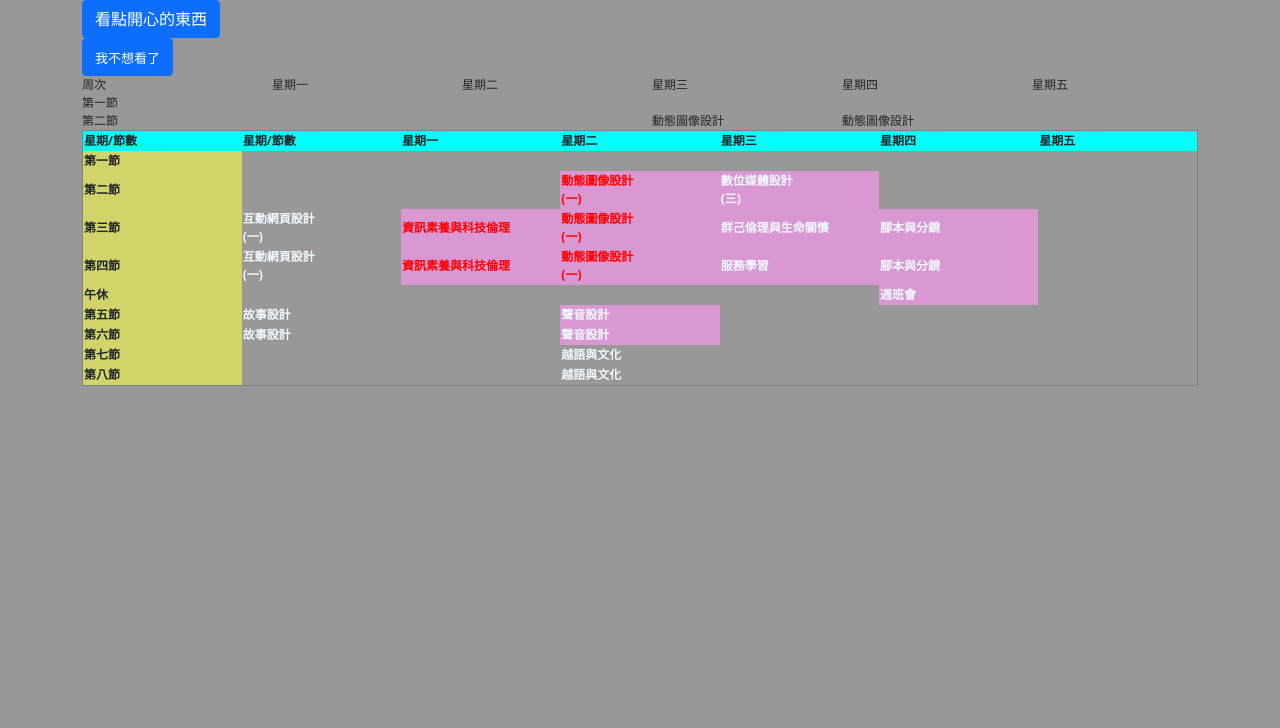
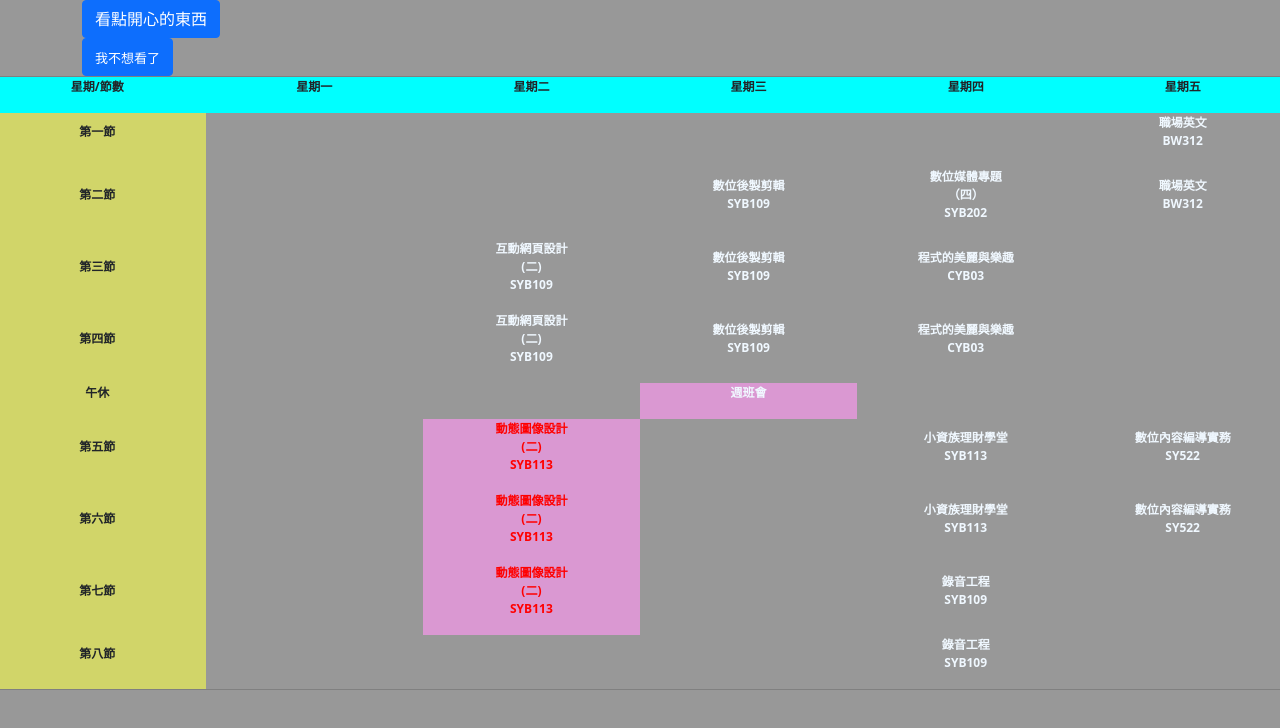
Before and after one commit to StamUmod/Schedule, a plain HTML site: page TimeTable.html in a window 1280 px wide. Drawn offline with Linux system fonts and the light colour scheme.

Commit message:
2年級下課表

```diff
--- a/CSS/my Css.css
+++ b/CSS/my Css.css
@@ -24,3 +24,6 @@ div> div> a{
 #hate01{
     color: aliceblue;
 }
+p{
+    text-align:center;
+}
--- a/TimeTable.html
+++ b/TimeTable.html
@@ -17,6 +17,7 @@
     </div>
     <a href="index.html"target="_self" class="btn btn-primary"><font size="2">我不想看了</font></a>
 
+    <!--
     <div class="row">
         <div class="col-2">周次</div>
         <div class="col-2">星期一</div>
@@ -24,121 +25,119 @@
         <div class="col-2">星期三</div>
         <div class="col-2">星期四</div>
         <div class="col-2">星期五</div>
-        <!---->
+
         <div class="col-2">第一節</div>
         <div class="col-2"></div>
         <div class="col-2"></div>
         <div class="col-2"></div>
         <div class="col-2"></div>
         <div class="col-2"></div>
-        <!---->
+
         <div class="col-2">第二節</div>
         <div class="col-2"></div>
         <div class="col-2"></div>
         <div class="col-2">動態圖像設計</div>
         <div class="col-2">動態圖像設計</div>
         <div class="col-2"></div>
+    -->
 
     </div>
 
     <!--舊的-->
-
+<div class="row">
     <table border="1">
-
         <!--星期-->
         <tr>
-            <th style="background-color: cyan"class="col-1">星期/節數</th>
-            <th style="background-color: cyan"class="col-1">星期/節數</th>
-            <th style="background-color: cyan"class="col-1">星期一</th>
-            <th style="background-color: cyan"class="col-1">星期二</th>
-            <th style="background-color: cyan"class="col-1">星期三</th>
-            <th style="background-color: cyan"class="col-1">星期四</th>
-            <th style="background-color: cyan"class="col-1">星期五</th>
+            <th style="background-color: cyan"class="col-1"><p>星期/節數</p></th>
+            <th style="background-color: cyan"class="col-1"><p>星期一</p></th>
+            <th style="background-color: cyan"class="col-1"><p>星期二</p></th>
+            <th style="background-color: cyan"class="col-1"><p>星期三</p></th>
+            <th style="background-color: cyan"class="col-1"><p>星期四</p></th>
+            <th style="background-color: cyan"class="col-1"><p>星期五</p></th>
         </tr>
         <!--第1節-->
         <tr>
-            <th style="background-color: #d1d569">第一節</th>
-            <th>&nbsp;</th>
-            <th>&nbsp;</th>
-            <th>&nbsp;</th>
-            <th>&nbsp;</th>
-            <th>&nbsp;</th>
+            <th style="background-color: #d1d569"><p>第一節</p></th>
+            <th><p>&nbsp;</p></th>
+            <th><p>&nbsp;</p></th>
+            <th><p>&nbsp;</p></th>
+            <th><p>&nbsp;</p></th>
+            <th id="hate01"><p>職場英文<br/>BW312</p></thi>
         </tr>
         <!--第2節-->
         <tr>
-            <th style="background-color: #d1d569">第二節</th>
-            <th>&nbsp;</th>
-            <th>&nbsp;</th>
-            <th class="req-cls" id="hate">動態圖像設計<br/>(一)</th>
-            <th class="req-cls" id="hate01">數位媒體設計<br/>(三)</th>
-            <th>&nbsp;</th>
+            <th style="background-color: #d1d569"><p>第二節</p></th>
+            <th><p>&nbsp;</p></th>
+            <th><p>&nbsp;</p></th>
+            <th id="hate01"><p>數位後製剪輯<br/>SYB109</p></th>
+            <th id="hate01"><p>數位媒體專題<br/>（四）<br/>SYB202</p></th>
+            <th id="hate01"><p>職場英文<br/>BW312</p></thi>
         </tr>
         <!--第3節-->
         <tr>
-            <th style="background-color: #d1d569">第三節</th>
-            <th id="hate01">互動網頁設計<br/>(一)</thi>
-            <th class="req-cls" id="hate">資訊素養與科技倫理</th>
-            <th class="req-cls" id="hate">動態圖像設計<br/>(一)</th>
-            <th class="req-cls" id="hate01">群己倫理與生命關懷</th>
-            <th class="req-cls" id="hate01">腳本與分鏡</th>
+            <th style="background-color: #d1d569"><p>第三節</p></th>
+            <th id="hate01"><p></p><br/></thi>
+            <th id="hate01"><p>互動網頁設計<br/>(二)<br/>SYB109</p></th>
+            <th id="hate01"><p>數位後製剪輯<br/>SYB109</p></th>
+            <th id="hate01"><p>程式的美麗與樂趣<br/>CYB03</p></th>
+            <th id="hate01"><p></p></th>
         </tr>
         <!--第4節-->
         <tr>
-            <th style="background-color: #d1d569">第四節</th>
-            <th id="hate01">互動網頁設計<br/>(一)</th>
-            <th class="req-cls" id="hate">資訊素養與科技倫理</th>
-            <th class="req-cls" id="hate">動態圖像設計<br/>(一)</th>
-            <th class="req-cls" id="hate01">服務學習</th>
-            <th class="req-cls" id="hate01">腳本與分鏡</th>
+            <th style="background-color: #d1d569"><p>第四節</p></th>
+            <th id="hate01"><p><br/></p></th>
+            <th id="hate01"><p>互動網頁設計<br/>(二)<br/>SYB109</p></th>
+            <th id="hate01"><p>數位後製剪輯<br/>SYB109</p></th>
+            <th id="hate01"><p>程式的美麗與樂趣<br/>CYB03</p></th>
+            <th id="hate01"><p></p></th>
         </tr>
         <!--第A節-->
         <tr>
-            <th style="background-color: #d1d569">午休</th>
-            <th>&nbsp;</th>
-            <th>&nbsp;</th>
-            <th>&nbsp;</th>
-            <th>&nbsp;</th>
-            <th class="req-cls" id="hate01">週班會</th>
+            <th style="background-color: #d1d569"><p>午休</p></th>
+            <th><p>&nbsp;</p></th>
+            <th><p>&nbsp;</p></th>
+            <th class="req-cls" id="hate01"><p>週班會</p></th>
+            <th><p>&nbsp;</p></th>
+            <th><p>&nbsp;</p></th>
         </tr>
         <!--第5節-->
         <tr>
-            <th style="background-color: #d1d569">第五節</th>
-            <th id="hate01">故事設計</th>
-            <th>&nbsp;</th>
-            <th class="req-cls" id="hate01">聲音設計</th>
-            <th>&nbsp;</th>
-            <th>&nbsp;</th>
+            <th style="background-color: #d1d569"><p>第五節</p></th>
+            <th id="hate01"><p></p></th>
+            <th class="req-cls" id="hate"><p>動態圖像設計<br/>(二)<br/>SYB113</p></th>
+            <th id="hate01"><p></p></th>
+            <th id="hate01"><p>小資族理財學堂<br/>SYB113<br/></p></th>
+            <th id="hate01"><p>數位內容編導實務<br/>SY522<br/></p></th>
         </tr>
         <!--第6節-->
         <tr>
-            <th style="background-color: #d1d569">第六節</th>
-            <th id="hate01">故事設計</th>
-            <th>&nbsp;</th>
-            <th class="req-cls" id="hate01">聲音設計</th>
-            <th>&nbsp;</th>
-            <th>&nbsp;</th>
+            <th style="background-color: #d1d569"><p>第六節</p></th>
+            <th id="hate01"><p></p></th>
+            <th class="req-cls" id="hate"><p>動態圖像設計<br/>(二)<br/>SYB113</p></th>
+            <th id="hate01"><p></p></th>
+            <th id="hate01"><p>小資族理財學堂<br/>SYB113<br/></p></th>
+            <th id="hate01"><p>數位內容編導實務<br/>SY522<br/></p></th>
         </tr>
         <!--第7節-->
         <tr>
-            <th style="background-color: #d1d569">第七節</th>
-            <th>&nbsp;</th>
-            <th>&nbsp;</th>
-            <th id="hate01">越語與文化</th>
-            <th>&nbsp;</th>
-            <th>&nbsp;</th>
+            <th style="background-color: #d1d569"><p>第七節</p></th>
+            <th><p>&nbsp;</p></th>
+            <th class="req-cls" id="hate"><p>動態圖像設計<br/>(二)<br/>SYB113</p></th>
+            <th id="hate01"><p></p></th>
+            <th id="hate01"><p>錄音工程<br/>SYB109<br/></p></th>
+            <th><p>&nbsp;</p></th>
         </tr>
         <!--第8節-->
         <tr>
-            <th style="background-color: #d1d569">第八節</th>
-            <th>&nbsp;</th>
-            <th>&nbsp;</th>
-            <th id="hate01">越語與文化</th>
-            <th>&nbsp;</th>
-            <th>&nbsp;</th>
+            <th style="background-color: #d1d569"><p>第八節</p></th>
+            <th><p>&nbsp;</p></th>
+            <th><p>&nbsp;</p></th>
+            <th id="hate01"><p></p></th>
+            <th id="hate01"><p>錄音工程<br/>SYB109<br/></p></th>
+            <th><p>&nbsp;</p></th>
         </tr>
     </table>
     <br/>
-
 </div>
 <script src="js/bootstrap.js"></script>
 </body>
```
